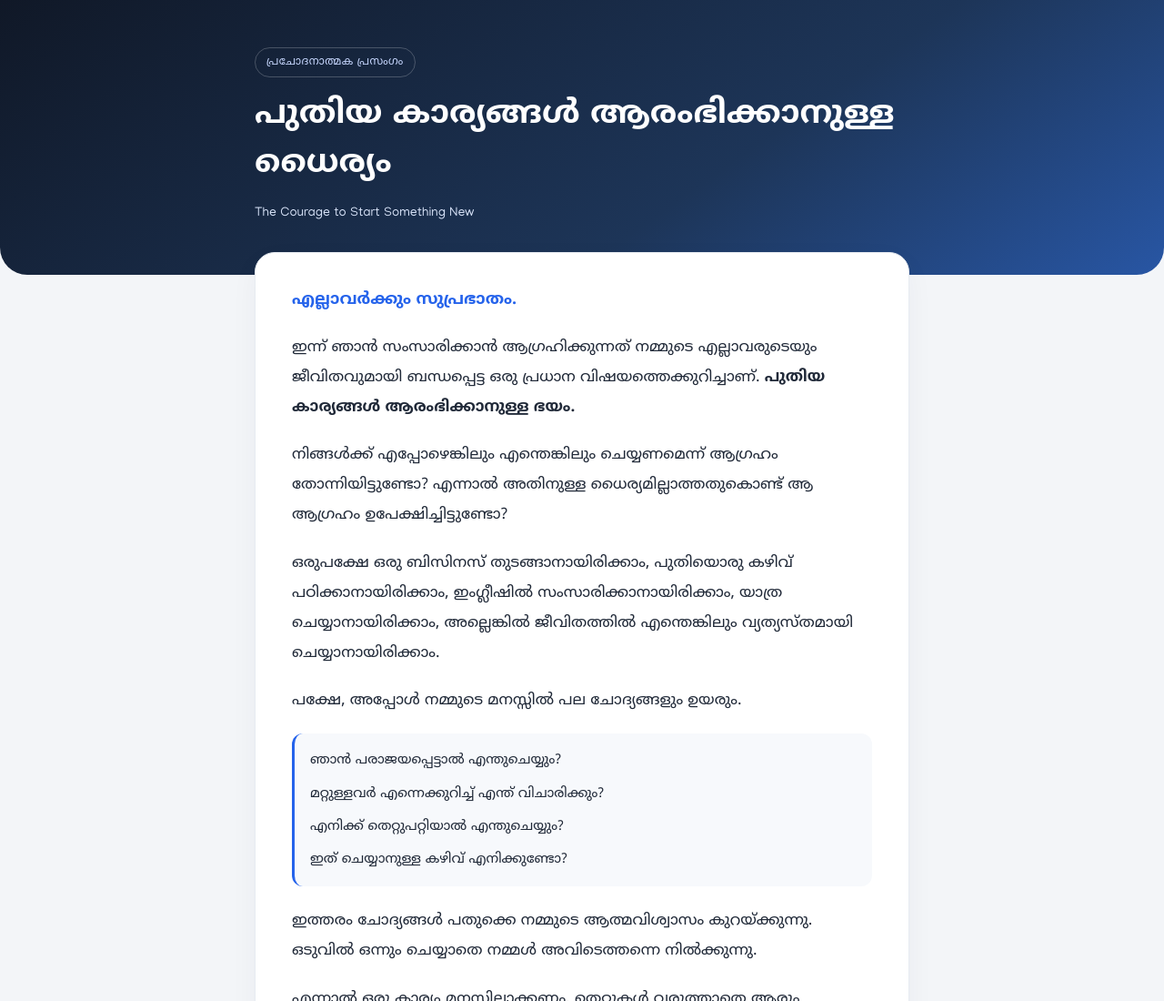
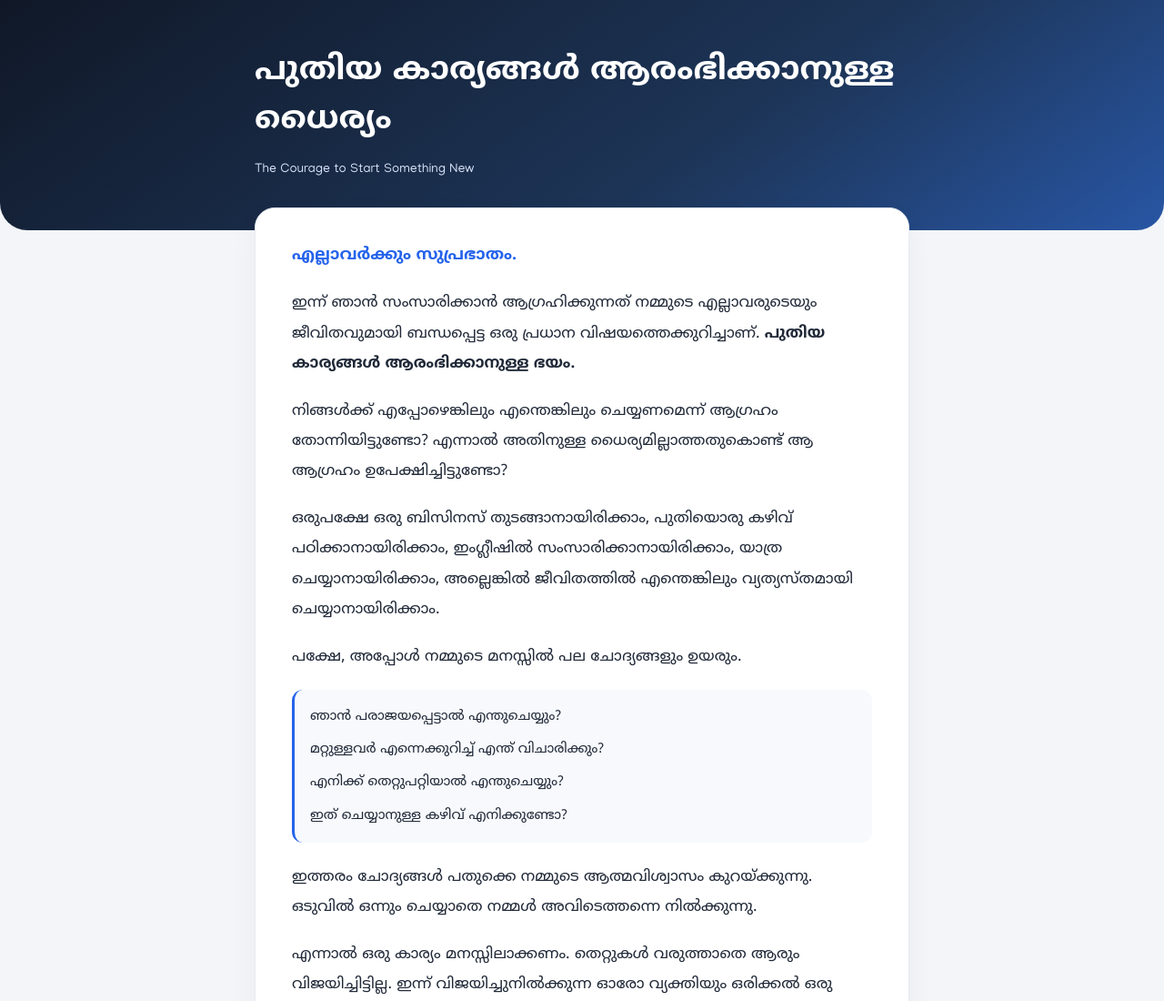
Before and after one commit to Shibin-C/mywebsite, a plain HTML site: page speech.html in a window 1280 px wide. Shown: the top 1100 px of the page at 91% size. Drawn offline with Linux system fonts and the light colour scheme.

Commit message:
Update speech.html

```diff
--- a/speech.html
+++ b/speech.html
@@ -133,7 +133,7 @@
 <body>
   <header class="hero">
     <div class="hero-inner">
-      <span class="eyebrow">പ്രചോദനാത്മക പ്രസംഗം</span>
+
       <h1>പുതിയ കാര്യങ്ങൾ ആരംഭിക്കാനുള്ള ധൈര്യം</h1>
       <p class="subtitle">The Courage to Start Something New</p>
     </div>
```
